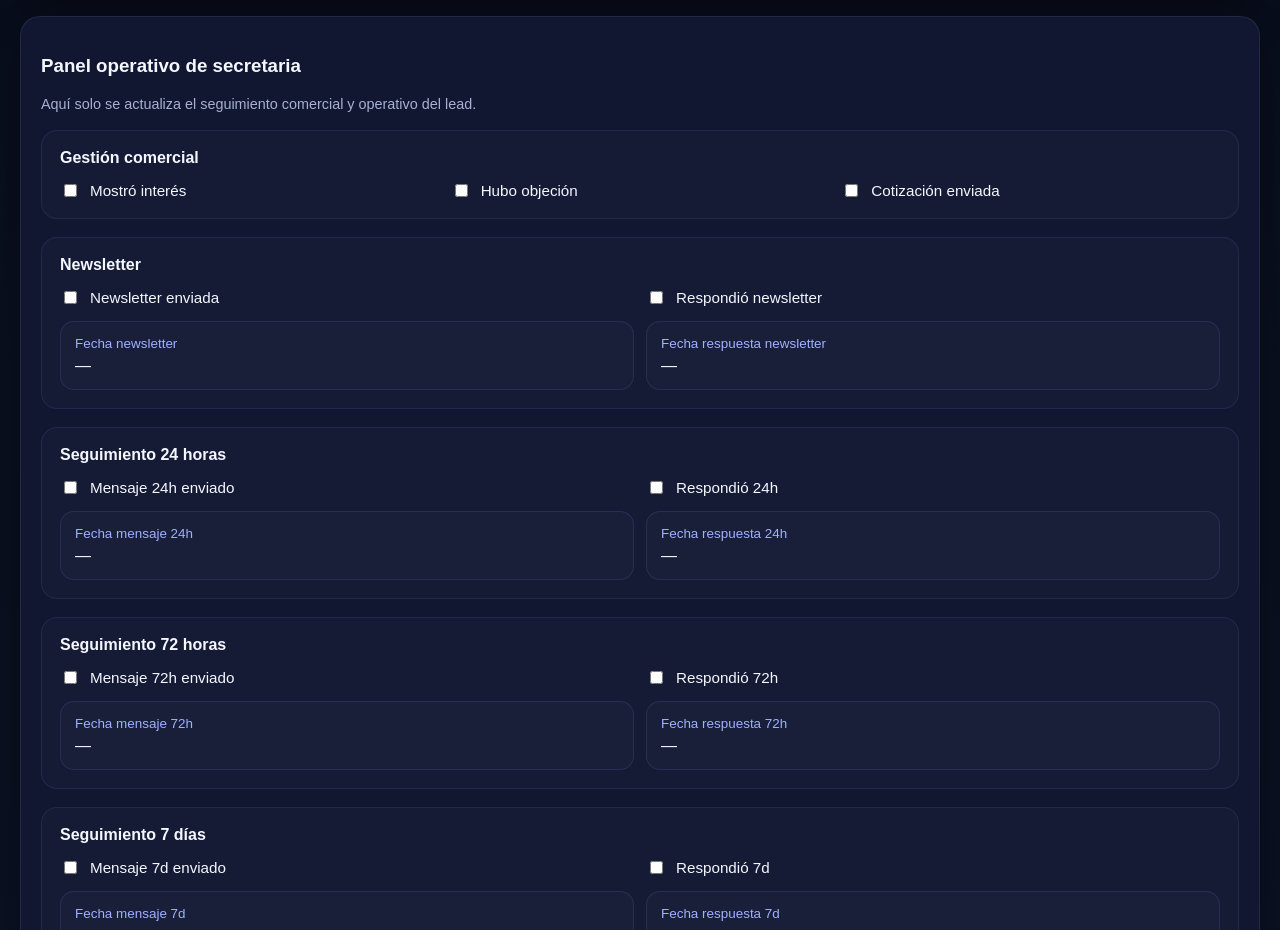
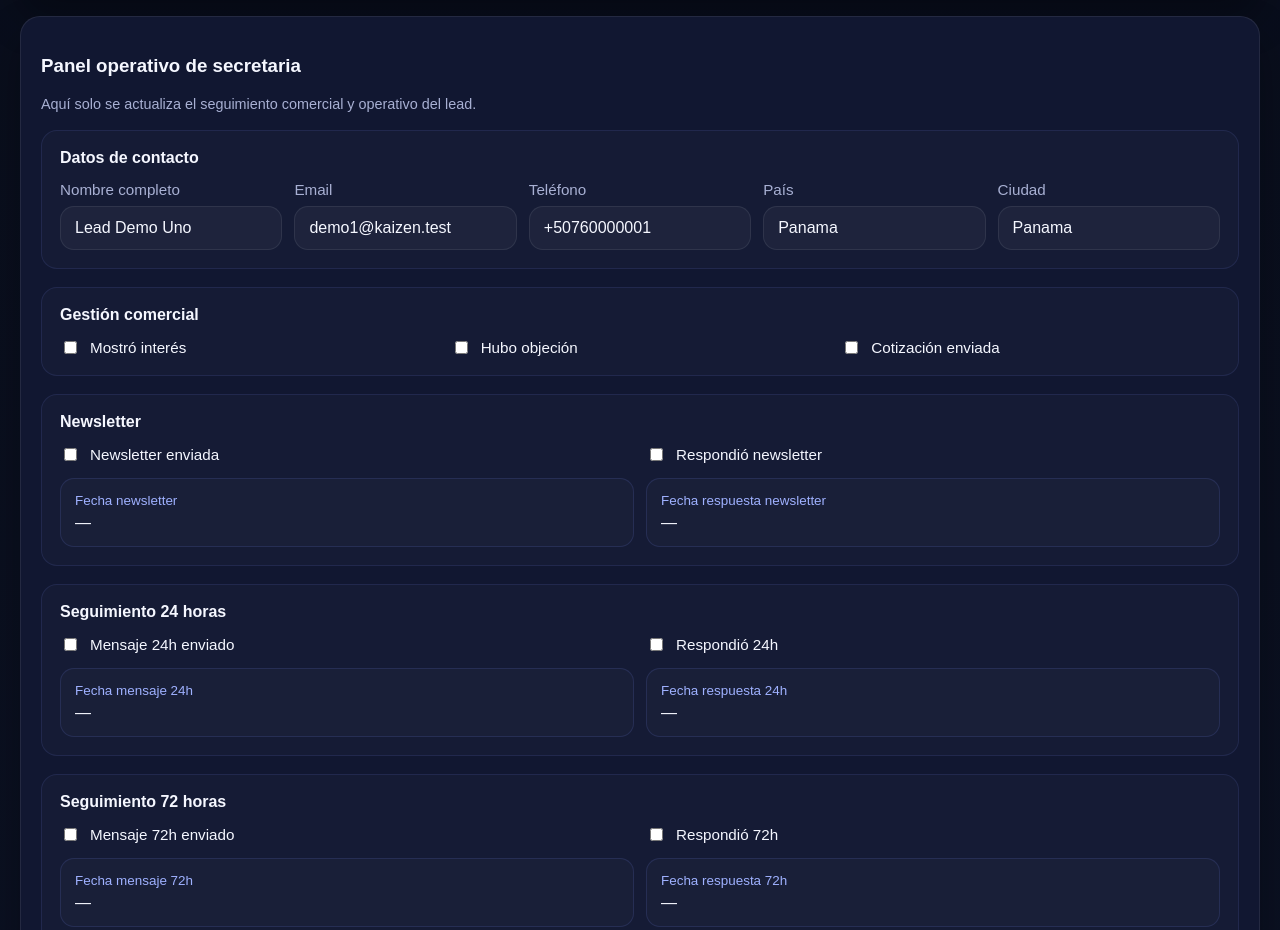
Before and after one commit to engineeringven1/kaizen-app, a Next.js app: page /leads/101 in a window 1280 px wide. Shown: the part 1120-2050 px from the top of the page. Built offline with nearby package versions, Linux system fonts and the light colour scheme; no server answers.

Commit message:
Permitir editar datos de contacto del lead (nombre, email, teléfono, país, ciudad)

```diff
--- a/app/api/leads/[id]/route.js
+++ b/app/api/leads/[id]/route.js
@@ -4,6 +4,11 @@ import { TABLE_NAME } from '@/lib/constants';
 import { getSupabaseAdmin, hasSupabaseEnv } from '@/lib/supabase';
 
 const EDITABLE_FIELDS = [
+  'nombre_completo',
+  'email',
+  'telefono',
+  'pais',
+  'ciudad',
   'mostro_interes',
   'hubo_objecion',
   'cotizacion_enviada',
--- a/components/LeadOperationalForm.jsx
+++ b/components/LeadOperationalForm.jsx
@@ -5,6 +5,11 @@ import { useMemo, useState, useTransition } from 'react';
 
 function initialStateFromLead(lead) {
   return {
+    nombre_completo: lead.nombre_completo || '',
+    email: lead.email || '',
+    telefono: lead.telefono || '',
+    pais: lead.pais || '',
+    ciudad: lead.ciudad || '',
     mostro_interes: !!lead.mostro_interes,
     hubo_objecion: !!lead.hubo_objecion,
     cotizacion_enviada: !!lead.cotizacion_enviada,
@@ -110,6 +115,57 @@ export default function LeadOperationalForm({ lead }) {
       </p>
 
       <form className="ops-form" onSubmit={handleSubmit}>
+        <div className="ops-section">
+          <h4>Datos de contacto</h4>
+          <div className="checkbox-grid">
+            <div className="field-group">
+              <label htmlFor="nombre_completo">Nombre completo</label>
+              <input
+                id="nombre_completo"
+                type="text"
+                value={form.nombre_completo}
+                onChange={updateText('nombre_completo')}
+              />
+            </div>
+            <div className="field-group">
+              <label htmlFor="email">Email</label>
+              <input
+                id="email"
+                type="text"
+                value={form.email}
+                onChange={updateText('email')}
+              />
+            </div>
+            <div className="field-group">
+              <label htmlFor="telefono">Teléfono</label>
+              <input
+                id="telefono"
+                type="text"
+                value={form.telefono}
+                onChange={updateText('telefono')}
+              />
+            </div>
+            <div className="field-group">
+              <label htmlFor="pais">País</label>
+              <input
+                id="pais"
+                type="text"
+                value={form.pais}
+                onChange={updateText('pais')}
+              />
+            </div>
+            <div className="field-group">
+              <label htmlFor="ciudad">Ciudad</label>
+              <input
+                id="ciudad"
+                type="text"
+                value={form.ciudad}
+                onChange={updateText('ciudad')}
+              />
+            </div>
+          </div>
+        </div>
+
         <div className="ops-section">
           <h4>Gestión comercial</h4>
           <div className="checkbox-grid">
```
